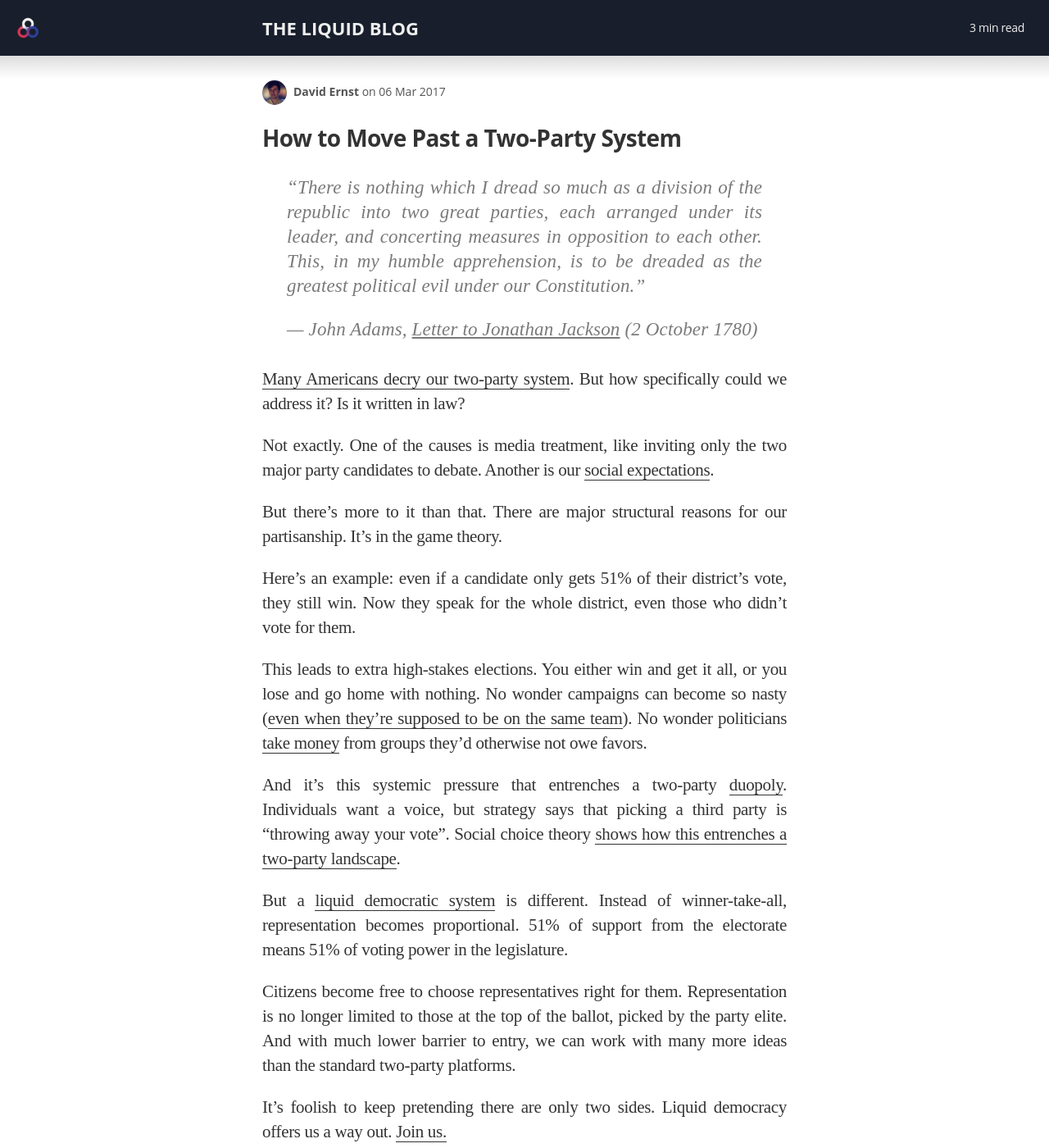
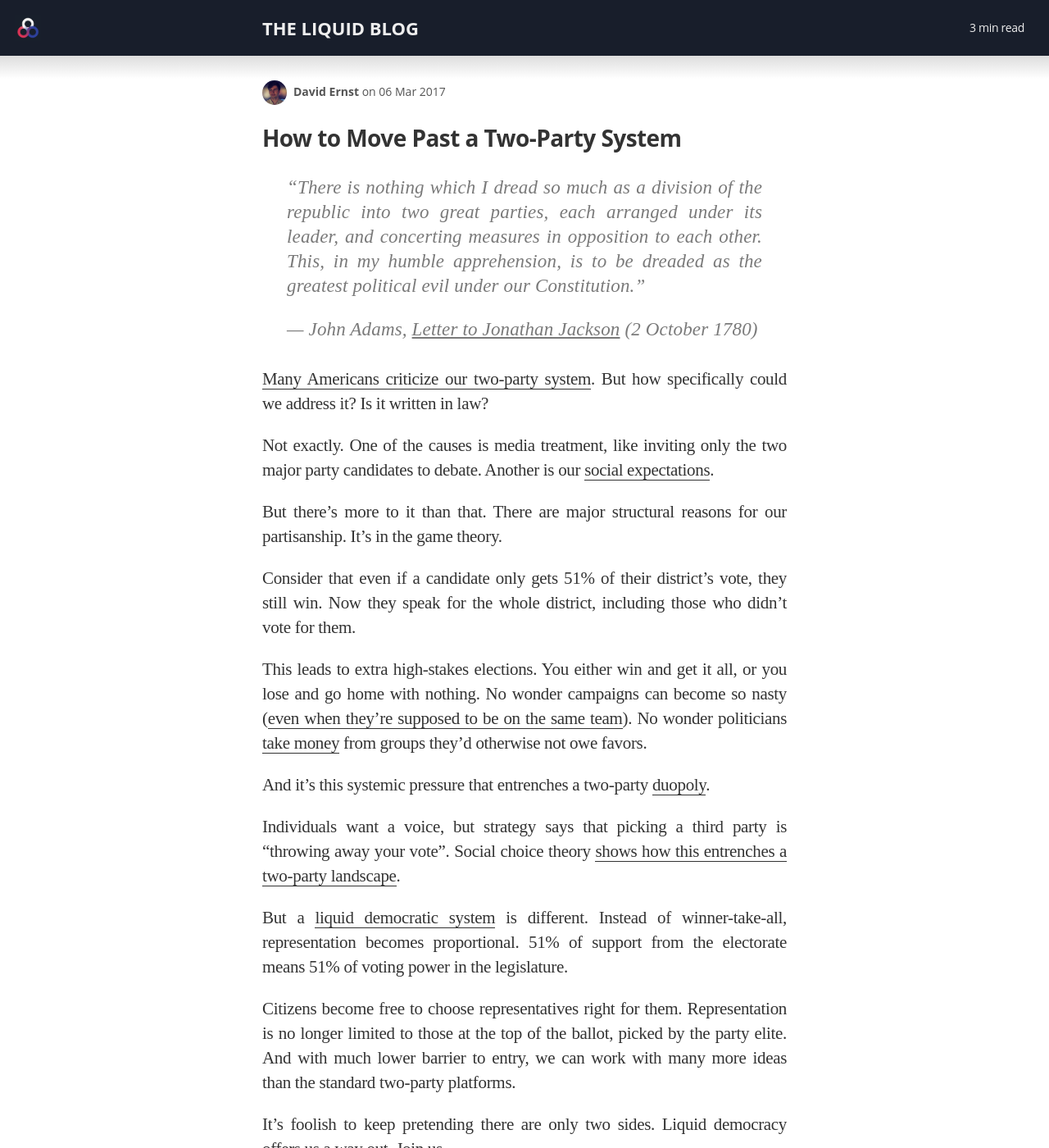
Before and after one commit to voteliquid/blog, a Jekyll site: the page built from _posts/2017-03-06-how-to-move-past-two-parties.md, in a window 1280 px wide and 1400 px high. Shown: the whole window at 82% size. Built offline with Jekyll 4.4.1, drawn with Linux system fonts in a browser that asks for light colours; nearby versions of some CDN libraries; some web fonts are replaced.

Commit message:
Update 2-party post

```diff
--- a/_posts/2017-03-06-how-to-move-past-two-parties.md
+++ b/_posts/2017-03-06-how-to-move-past-two-parties.md
@@ -11,20 +11,22 @@ excerpt: "Many Americans decry our two-party system. But how specifically could
 >
 > — John Adams, _Letter to Jonathan Jackson_ (2 October 1780)
 
-[Many Americans decry our two-party system](https://twitter.com/search?q=%22two%20party%22&src=typd). But how specifically could we address it? Is it written in law?
+[Many Americans criticize our two-party system](https://twitter.com/search?q=%22two%20party%22&src=typd). But how specifically could we address it? Is it written in law?
 
 Not exactly. One of the causes is media treatment, like inviting only the two major party candidates to debate. Another is our [social expectations](https://www.nolabels.org/).
 
 But there's more to it than that. There are major structural reasons for our partisanship. It's in the game theory.
 
-Here's an example: even if a candidate only gets 51% of their district's vote, they still win. Now they speak for the whole district, even those who didn't vote for them.
+Consider that even if a candidate only gets 51% of their district's vote, they still win. Now they speak for the whole district, including those who didn't vote for them.
 
 This leads to extra high-stakes elections. You either win and get it all, or you lose and go home with nothing. No wonder campaigns can become so nasty ([even when they're supposed to be on the same team](http://www.sfexaminer.com/brutal-election-warfare-scott-wiener-jane-kim-champion-meaningful-campaign-finance-reform/)). No wonder politicians [take money](https://www.opensecrets.org/) from groups they'd otherwise not owe favors.
 
-And it's this systemic pressure that entrenches a two-party [duopoly](/assets/article_images/2017-03-06-how-to-move-past-two-parties/duopoly.gif). Individuals want a voice, but strategy says that picking a third party is "throwing away your vote". Social choice theory [shows how this entrenches a two-party landscape](http://zesty.ca/voting/sim/).
+And it's this systemic pressure that entrenches a two-party [duopoly](/assets/article_images/2017-03-06-how-to-move-past-two-parties/duopoly.gif).
+
+Individuals want a voice, but strategy says that picking a third party is "throwing away your vote". Social choice theory [shows how this entrenches a two-party landscape](http://zesty.ca/voting/sim/).
 
 But a [liquid democratic system](/2016/09/21/what-is-liquid-democracy/) is different. Instead of winner-take-all, representation becomes proportional. 51% of support from the electorate means 51% of voting power in the legislature.
 
 Citizens become free to choose representatives right for them. Representation is no longer limited to those at the top of the ballot, picked by the party elite. And with much lower barrier to entry, we can work with many more ideas than the standard two-party platforms.
 
-It's foolish to keep pretending there are only two sides. Liquid democracy offers us a way out. [Join us.](https://join.liquid.vote)
+It's foolish to keep pretending there are only two sides. Liquid democracy offers us a way out. [Join us.](https://liquid.vote)
```
